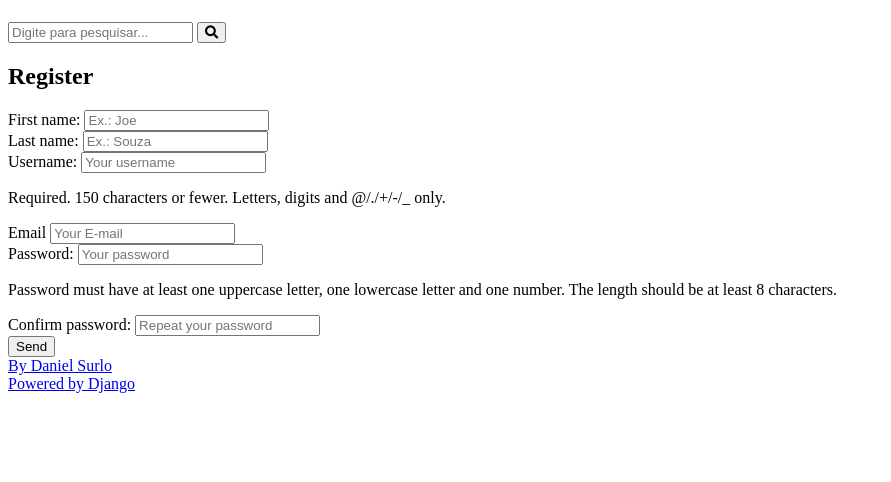
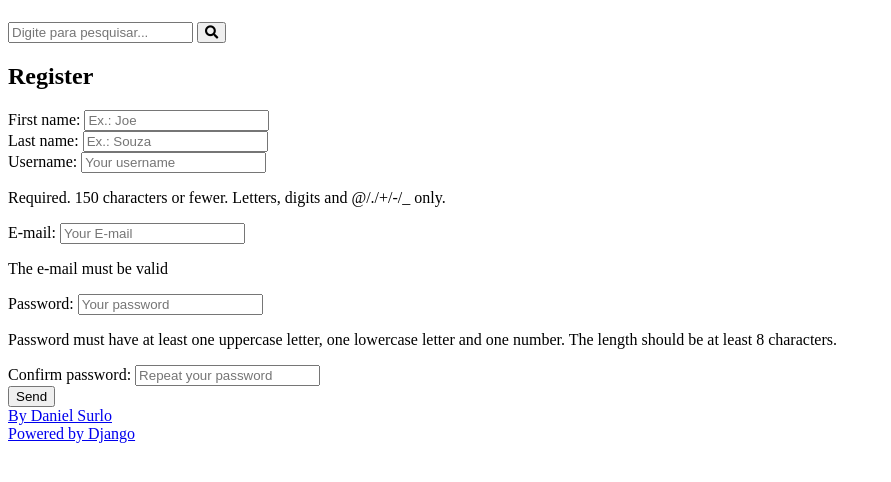
Before and after one commit to DanielLsurlo/Django-Project1, a Django app: page /authors/register/ in a window 1280 px wide. Shown: the part 58-540 px from the top of the page, without its empty margins (0-891 px from the left). Run offline with Django 4.2, Linux system fonts and the light colour scheme.

Commit message:
unittest for label, placeholder and helptest

```diff
--- a/authors/forms.py
+++ b/authors/forms.py
@@ -54,7 +54,13 @@ class RegisterForm(forms.ModelForm):
 
     )
 
-    email = forms.EmailField()
+    email = forms.EmailField(
+        required=True,
+        help_text=(
+            'The e-mail must be valid'
+        ),
+        label='E-mail:'
+    )
 
     class Meta:
         model = User
@@ -70,10 +76,6 @@ class RegisterForm(forms.ModelForm):
             'username': 'Username:',
             'first_name': 'First name:',
             'last_name': 'Last name:',
-            'email': 'E-mail:',
-        }
-        help_texts = {
-            'email': 'The e-mail must be valid',
         }
         error_messages = {
             'username': {
--- a/authors/templates/authors/pages/register_view.html
+++ b/authors/templates/authors/pages/register_view.html
@@ -6,6 +6,8 @@
     <div class="main-content center container">
         <h2>Register</h2>
     </div>
+
+    {% include 'recipes/partials/message.html' %}
 
     <div class="main-content container">
         <form action="{% url 'authors:create' %}" method="POST">
--- a/authors/tests.py
+++ /dev/null
@@ -1,3 +0,0 @@
-from django.test import TestCase  # type: ignore
-
-# Create your tests here.
--- a/authors/views.py
+++ b/authors/views.py
@@ -1,3 +1,4 @@
+from django.contrib import messages  # type: ignore
 from django.http import Http404  # type: ignore
 from django.shortcuts import redirect, render  # type: ignore
 
@@ -20,4 +21,10 @@ def register_create(request):
     request.session['register_form_data'] = POST
     form = RegisterForm(POST)
 
+    if form.is_valid():
+        form.save()
+        messages.success(request, 'Your user is Created, please log in. ')
+
+        del (request.session['register_form_data'])
+
     return redirect('authors:register')
```
Also changed, not shown: authors/tests/test_author_register_form.py (added, +46 -0 lines), authors/tests/__init__.py (added).
